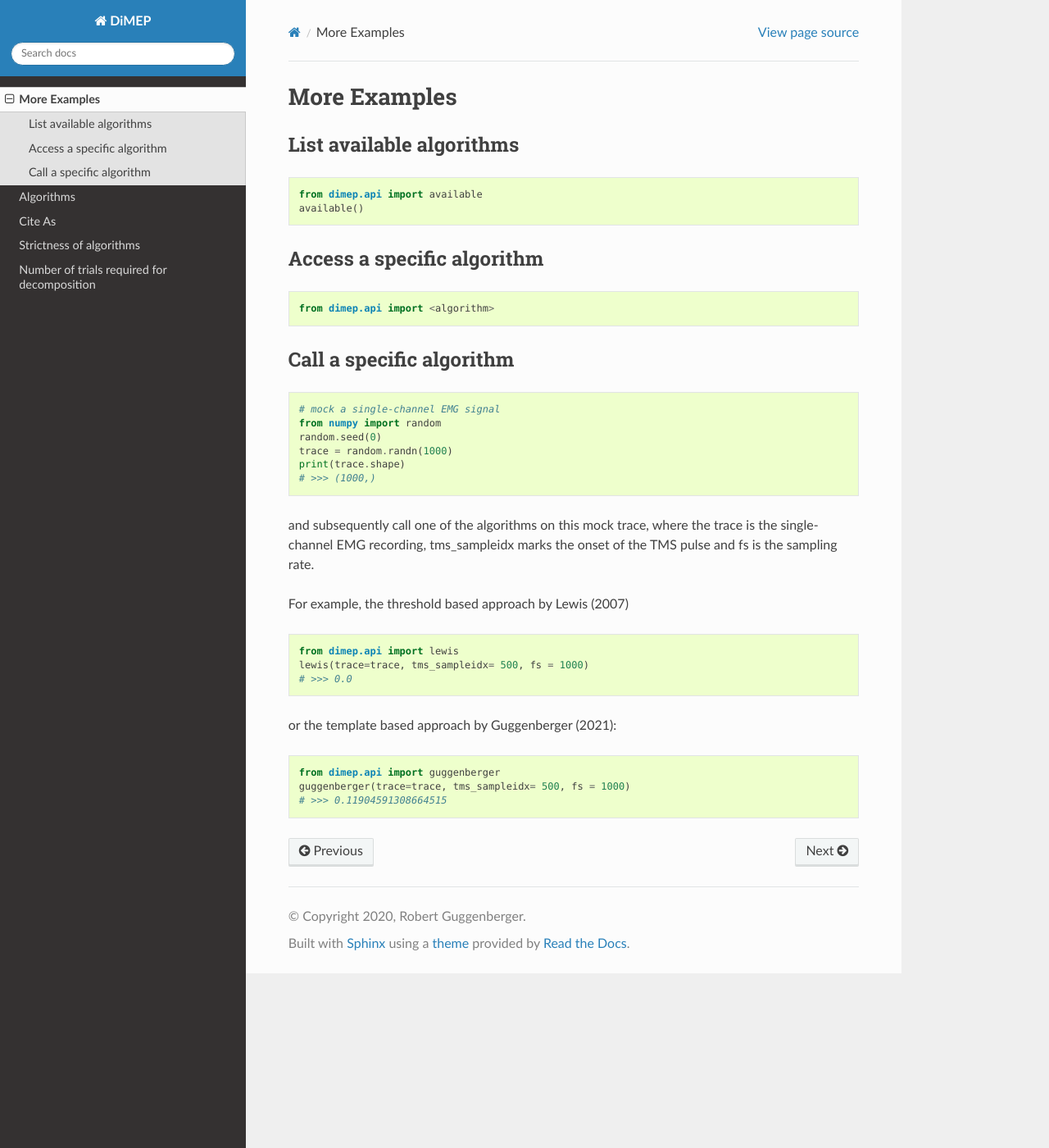
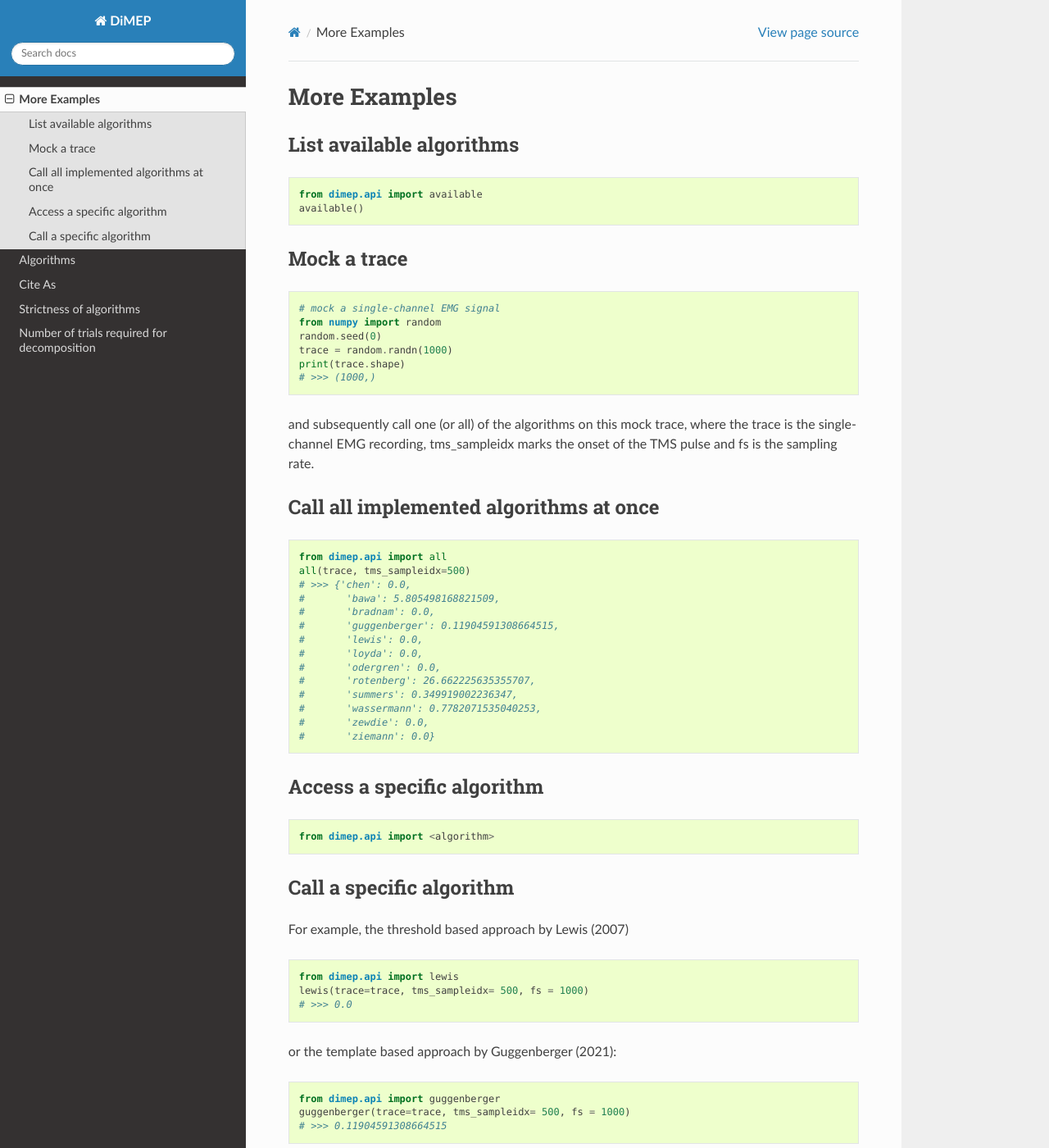
Before and after one commit to agricolab/tool-dimep, a Sphinx documentation site: the page built from docs/source/usage.rst, in a window 1280 px wide and 1400 px high. Shown: the whole window at 82% size. Built offline with Sphinx 7.4.7 and the Read the Docs theme 2.0.0, drawn with Linux system fonts in a browser that asks for light colours.

Commit message:
Offer to run all implemented algos at once

```diff
--- a/dimep/version.py
+++ b/dimep/version.py
@@ -1 +1 @@
-version = "0.1.0"
+version = "0.2.0"
--- a/docs/source/usage.rst
+++ b/docs/source/usage.rst
@@ -8,6 +8,43 @@ List available algorithms
 
    from dimep.api import available
    available()
+
+Mock a trace
+++++++++++++
+
+.. code-block::
+
+   # mock a single-channel EMG signal
+   from numpy import random
+   random.seed(0)
+   trace = random.randn(1000)
+   print(trace.shape)
+   # >>> (1000,)
+
+and subsequently call one (or all) of the algorithms on this mock trace, where the trace is the single-channel EMG recording, tms_sampleidx marks the onset of the TMS pulse and fs is the sampling rate.
+
+Call all implemented algorithms at once
++++++++++++++++++++++++++++++++++++++++
+
+.. code-block::
+
+   from dimep.api import all
+   all(trace, tms_sampleidx=500)
+   # >>> {'chen': 0.0,
+   #       'bawa': 5.805498168821509,
+   #       'bradnam': 0.0,
+   #       'guggenberger': 0.11904591308664515,
+   #       'lewis': 0.0,
+   #       'loyda': 0.0,
+   #       'odergren': 0.0,
+   #       'rotenberg': 26.662225635355707,
+   #       'summers': 0.349919002236347,
+   #       'wassermann': 0.7782071535040253,
+   #       'zewdie': 0.0,
+   #       'ziemann': 0.0}
+
+
+
 
 
 Access a specific algorithm
@@ -21,16 +58,6 @@ Access a specific algorithm
 Call a specific algorithm
 +++++++++++++++++++++++++
 
-.. code-block::
-
-   # mock a single-channel EMG signal
-   from numpy import random
-   random.seed(0)
-   trace = random.randn(1000)
-   print(trace.shape)
-   # >>> (1000,)
-
-and subsequently call one of the algorithms on this mock trace, where the trace is the single-channel EMG recording, tms_sampleidx marks the onset of the TMS pulse and fs is the sampling rate.
 
 For example, the threshold based approach by Lewis (2007)
 
```
Also changed, not shown: 2 other files.
